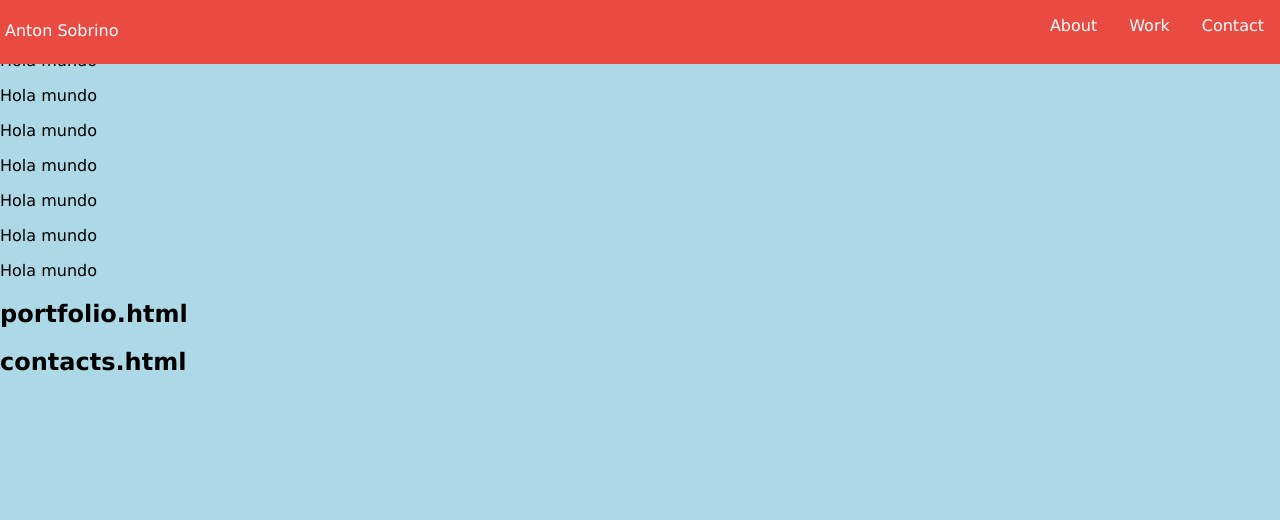
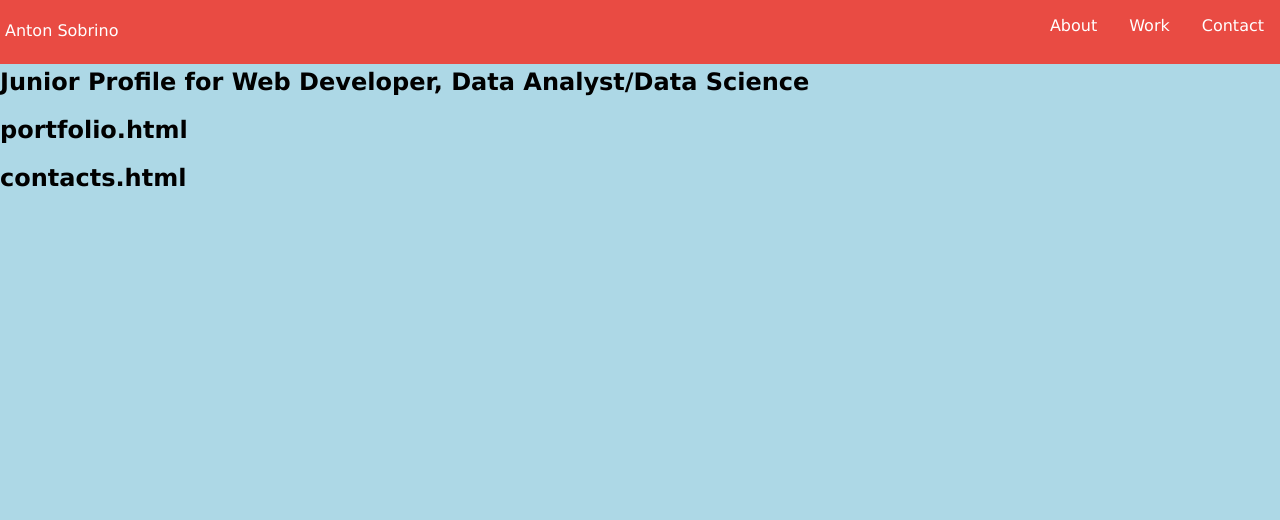
Before and after one commit to AntonSobrinoLopez/Portfolio, a Django app: page /portfolio/ in a window 1280 px wide. Shown: the top 520 px of the page. Run offline with Django 4.2, Linux system fonts and the light colour scheme.

Commit message:
Section intorduction

```diff
--- a/mysite/myapp/Templates/introduction.html
+++ b/mysite/myapp/Templates/introduction.html
@@ -1,15 +1,11 @@
 {% load static %}
 
 <div id="intorduction-container">
-    <p>Hola mundo</p>
-    <p>Hola mundo</p>
-    <p>Hola mundo</p>
-    <p>Hola mundo</p>
-    <p>Hola mundo</p>
-    <p>Hola mundo</p>
+    <div id="div-introduction">
+        <h1>Hi I am Anton</h1>
+        <h2>Junior Profile for Web Developer, Data Analyst/Data Science</h2>
+    </div>
 
-    <p>Hola mundo</p>
-    <p>Hola mundo</p>
 
 
 </div>
--- a/mysite/myapp/Templates/master.html
+++ b/mysite/myapp/Templates/master.html
@@ -34,4 +34,5 @@
 
         </main>
     </body>
+
 </html>
```
Also changed, not shown: mysite/myapp/static/styles.css (+21 -1 lines).
